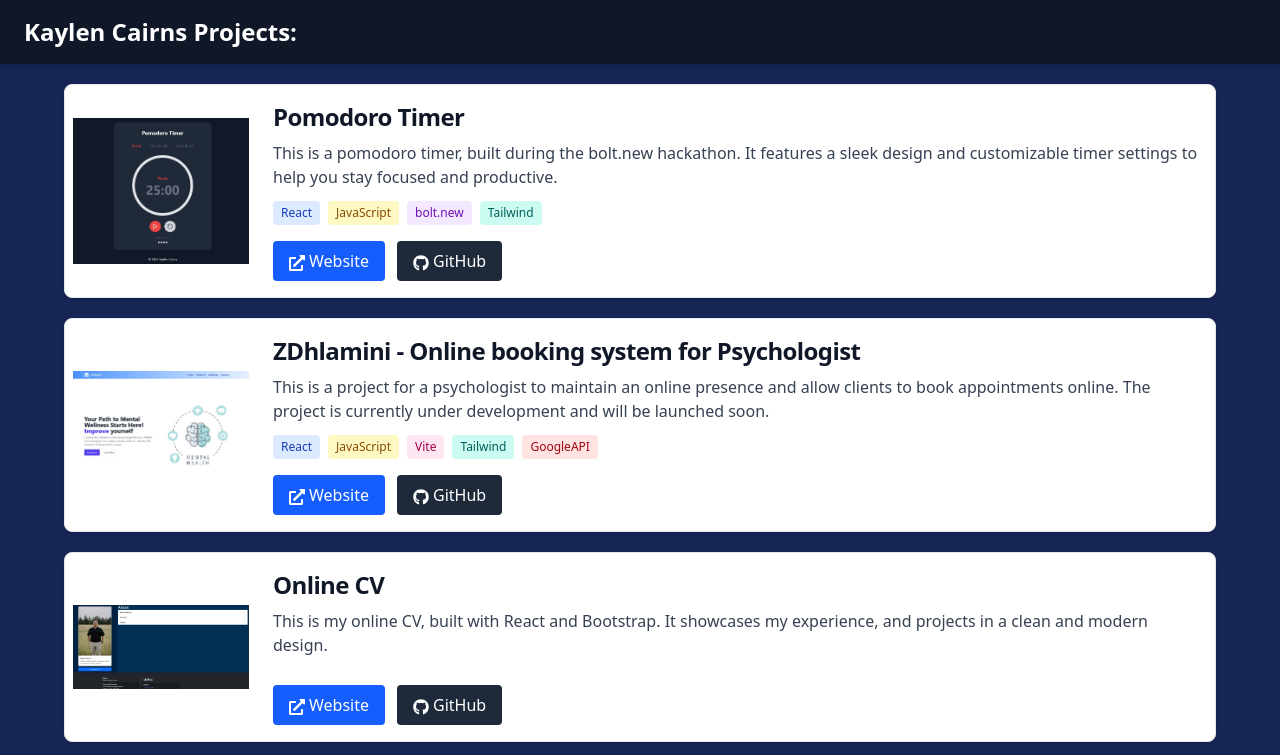
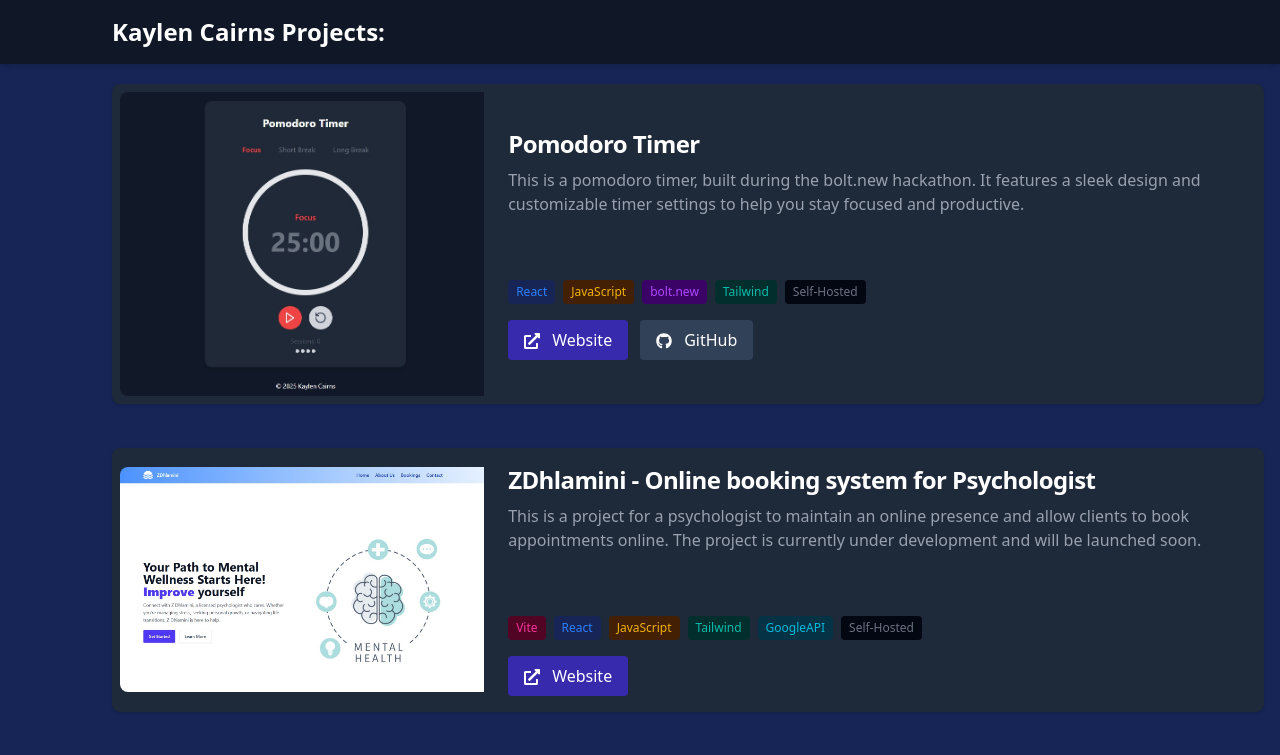
Before and after one commit to madKMC/portfolio, a React (Vite) app: page / in a window 1280 px wide. Shown: the top 755 px of the page. Built offline with nearby package versions, Linux system fonts and the light colour scheme.

Commit message:
Updated the styling to only show darkmode. Added Portfolio to project cards. Updated website and github links to only display when a link is available. Updated header to align better with cards. Style fixed the badges to fit dark mode better.

```diff
--- a/src/App.jsx
+++ b/src/App.jsx
@@ -1,20 +1,28 @@
 import ProjectCard from './components/ProjectCard';
 import Header from './components/Header';
-import comingSoonImage from './assets/ComingSoon.jpg';
+// import comingSoonImage from './assets/ComingSoon.jpg';
 import PomodoroImage from './assets/PomodoroTimer.jpg';
 import ZDhlaminiImage from './assets/ZDhlamini.jpg';
 import CVImage from './assets/CV.jpg';
+import PortfolioImage from './assets/Portfolio.jpg';
 import './App.css';
 
 function App() {
 	return (
 		<div className='bg-blue-950 min-h-screen text-white flex flex-col items-center'>
 			<Header />
+			<div className='max-w-6xl mx-auto px-6 lg:px-12 flex flex-col gap-6'>
 				<ProjectCard
 					image={PomodoroImage}
 					title='Pomodoro Timer'
 					description='This is a pomodoro timer, built during the bolt.new hackathon. It features a sleek design and customizable timer settings to help you stay focused and productive.'
-				badges={['React', 'JavaScript', 'bolt.new', 'Tailwind']}
+					badges={[
+						'React',
+						'JavaScript',
+						'bolt.new',
+						'Tailwind',
+						'Self-Hosted',
+					]}
 					websiteUrl='https://pomodoro.cairnsforge.co.za'
 					githubUrl='https://github.com/madKMC/PomodoroTimer'
 				/>
@@ -22,26 +30,41 @@ function App() {
 					image={ZDhlaminiImage}
 					title='ZDhlamini - Online booking system for Psychologist'
 					description='This is a project for a psychologist to maintain an online presence and allow clients to book appointments online. The project is currently under development and will be launched soon.'
-				badges={['React', 'JavaScript', 'Vite', 'Tailwind', 'GoogleAPI']}
+					badges={[
+						'Vite',
+						'React',
+						'JavaScript',
+						'Tailwind',
+						'GoogleAPI',
+						'Self-Hosted',
+					]}
 					websiteUrl='https://zdhlamini.cairnsforge.co.za'
-				githubUrl='https://github.com/madKMC/BookingSystem'
 				/>
 				<ProjectCard
 					image={CVImage}
 					title='Online CV'
 					description='This is my online CV, built with React and Bootstrap. It showcases my experience, and projects in a clean and modern design.'
-				//badges={['React', 'JavaScript', 'Bootstrap']}
+					badges={['React', 'JavaScript', 'Bootstrap', 'Self-Hosted']}
 					websiteUrl='https://kaylen.cairnsforge.co.za'
 					githubUrl='https://github.com/madKMC/CV'
 				/>
 				<ProjectCard
+					image={PortfolioImage}
+					title='Online Portfolio'
+					description='This is my online portfolio, built with React and Tailwindcss. It showcases my projects in a clean and modern design.'
+					badges={['Vite', 'React', 'JavaScript', 'Tailwind', 'Self-Hosted']}
+					websiteUrl='https://cairnsforge.co.za'
+					githubUrl='https://github.com/madKMC/portfolio'
+				/>
+				{/* <ProjectCard
 				image={comingSoonImage}
 				title='Coming Soon'
 				description='This project is coming soon.'
 				//badges={['React', 'JavaScript']}
 				websiteUrl='https://example.com'
 				githubUrl='https://github.com/madKMC'
-			/>
+			/> */}
+			</div>
 		</div>
 	);
 }
--- a/src/components/Header.jsx
+++ b/src/components/Header.jsx
@@ -2,9 +2,11 @@ import React from 'react';
 
 const Header = () => {
 	return (
-		<header className='bg-gray-900 text-white shadow-md w-screen'>
-			<div className='container mx-auto flex items-center justify-between py-4 px-6'>
-				<div className='text-2xl font-bold'>Kaylen Cairns Projects:</div>
+		<header className='bg-gray-900 w-full py-4 shadow-md'>
+			<div className='max-w-6xl mx-auto px-6 lg:px-12'>
+				<h1 className='text-2xl font-bold text-white'>
+					Kaylen Cairns Projects:
+				</h1>
 			</div>
 		</header>
 	);
--- a/src/components/ProjectCard.jsx
+++ b/src/components/ProjectCard.jsx
@@ -3,15 +3,16 @@ import { FaGithub } from 'react-icons/fa';
 import { FaExternalLinkAlt } from 'react-icons/fa';
 
 const colorMap = {
-	React: 'bg-blue-100 text-blue-800',
-	JavaScript: 'bg-yellow-100 text-yellow-800',
-	'bolt.new': 'bg-purple-100 text-purple-800',
-	Tailwind: 'bg-teal-100 text-teal-800',
-	Node: 'bg-green-100 text-green-800',
-	Express: 'bg-gray-100 text-gray-800',
-	Vite: 'bg-pink-100 text-pink-800',
-	GoogleAPI: 'bg-red-100 text-red-800',
-	Bootstrap: 'bg-purple-100 text-purple-800',
+	React: 'bg-blue-950 text-blue-500',
+	JavaScript: 'bg-yellow-950 text-yellow-500',
+	'bolt.new': 'bg-purple-950 text-purple-500',
+	Tailwind: 'bg-teal-950 text-teal-500',
+	Node: 'bg-green-950 text-green-500',
+	Express: 'bg-gray-950 text-gray-500',
+	Vite: 'bg-pink-950 text-pink-500',
+	GoogleAPI: 'bg-cyan-950 text-cyan-500',
+	Bootstrap: 'bg-purple-950 text-purple-500',
+	'Self-Hosted': 'bg-gray-950 text-gray-500',
 };
 
 const ProjectCard = ({
@@ -22,19 +23,20 @@ const ProjectCard = ({
 	websiteUrl,
 	githubUrl,
 }) => (
-	<div className='flex flex-col items-center mt-5 bg-white border border-gray-200 rounded-lg shadow-sm md:flex-row md:min-w-xl md:max-w-xl lg:min-w-6xl lg:max-w-6xl hover:bg-gray-100 dark:border-gray-700 dark:bg-gray-800 dark:hover:bg-gray-700'>
+	<div className='flex flex-col items-center mt-5 rounded-lg shadow-sm md:flex-row md:min-w-xl md:max-w-xl lg:min-w-6xl lg:max-w-6xl border-gray-700 bg-gray-800 hover:bg-gray-700'>
+		<div className='p-2 w-full md:flex-[0_0_33%] md:h-full'>
 			<img
 				src={image}
 				alt={title}
-			className='object-cover w-full rounded-t-lg h-96 md:h-auto md:w-48 md:rounded-none md:rounded-s-lg p-2'
+				className='object-contain w-full md:h-full md:rounded-none md:rounded-s-lg rounded-t-lg'
 			/>
+		</div>
+
 		<div className='flex flex-col justify-between p-4 leading-normal'>
-			<h2 className='mb-2 text-2xl font-bold tracking-tight text-gray-900 dark:text-white'>
+			<h2 className='mb-2 text-2xl font-bold tracking-tight text-white'>
 				{title}
 			</h2>
-			<p className='mb-3 font-normal text-gray-700 dark:text-gray-400'>
-				{description}
-			</p>
+			<p className='mb-16 font-normal text-gray-400'>{description}</p>
 			<div className='flex flex-wrap gap-2 mb-4'>
 				{badges.map((badge, idx) => {
 					const classes = colorMap[badge] || 'bg-gray-100 text-gray-800';
@@ -49,24 +51,28 @@ const ProjectCard = ({
 				})}
 			</div>
 			<div className='flex gap-3 mt-auto'>
+				{websiteUrl && (
 					<a
 						href={websiteUrl}
 						target='_blank'
 						rel='noopener noreferrer'
-					className='bg-blue-600 text-white px-4 py-2 rounded hover:bg-blue-700 transition'
+						className='px-4 py-2 rounded transition bg-indigo-800 hover:bg-indigo-900'
 					>
-					<FaExternalLinkAlt className='inline mr-1' />
+						<FaExternalLinkAlt className='inline mr-3' />
 						Website
 					</a>
+				)}
+				{githubUrl && (
 					<a
 						href={githubUrl}
 						target='_blank'
 						rel='noopener noreferrer'
-					className='bg-gray-800 text-white px-4 py-2 rounded hover:bg-gray-900 transition'
+						className='bg-slate-700 text-white px-4 py-2 rounded hover:bg-slate-800 transition'
 					>
-					<FaGithub className='inline mr-1' />
+						<FaGithub className='inline mr-3' />
 						GitHub
 					</a>
+				)}
 			</div>
 		</div>
 	</div>
```
Also changed, not shown: src/assets/Portfolio.jpg (added). Lines whose indentation alone changed are shown as unchanged.
